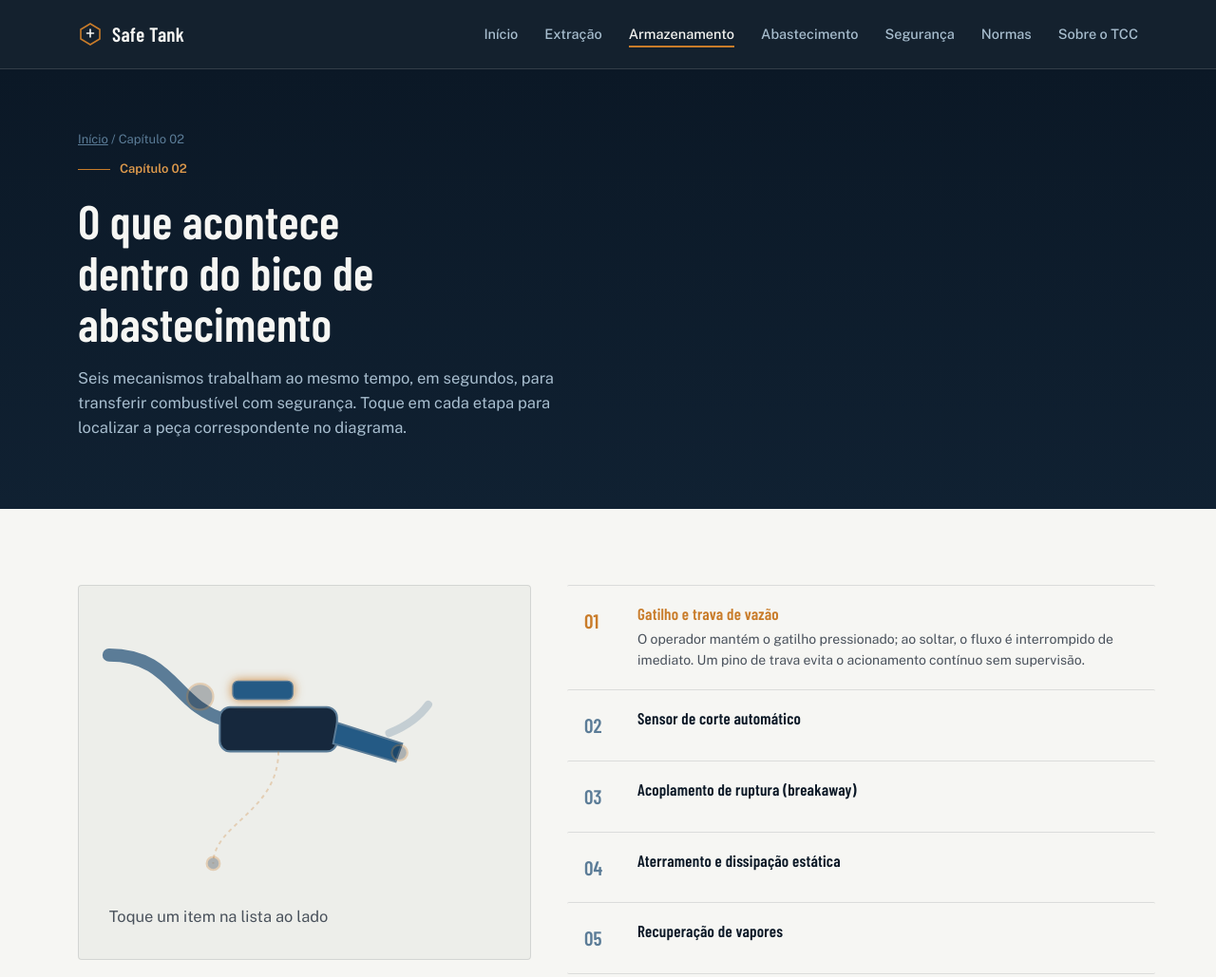
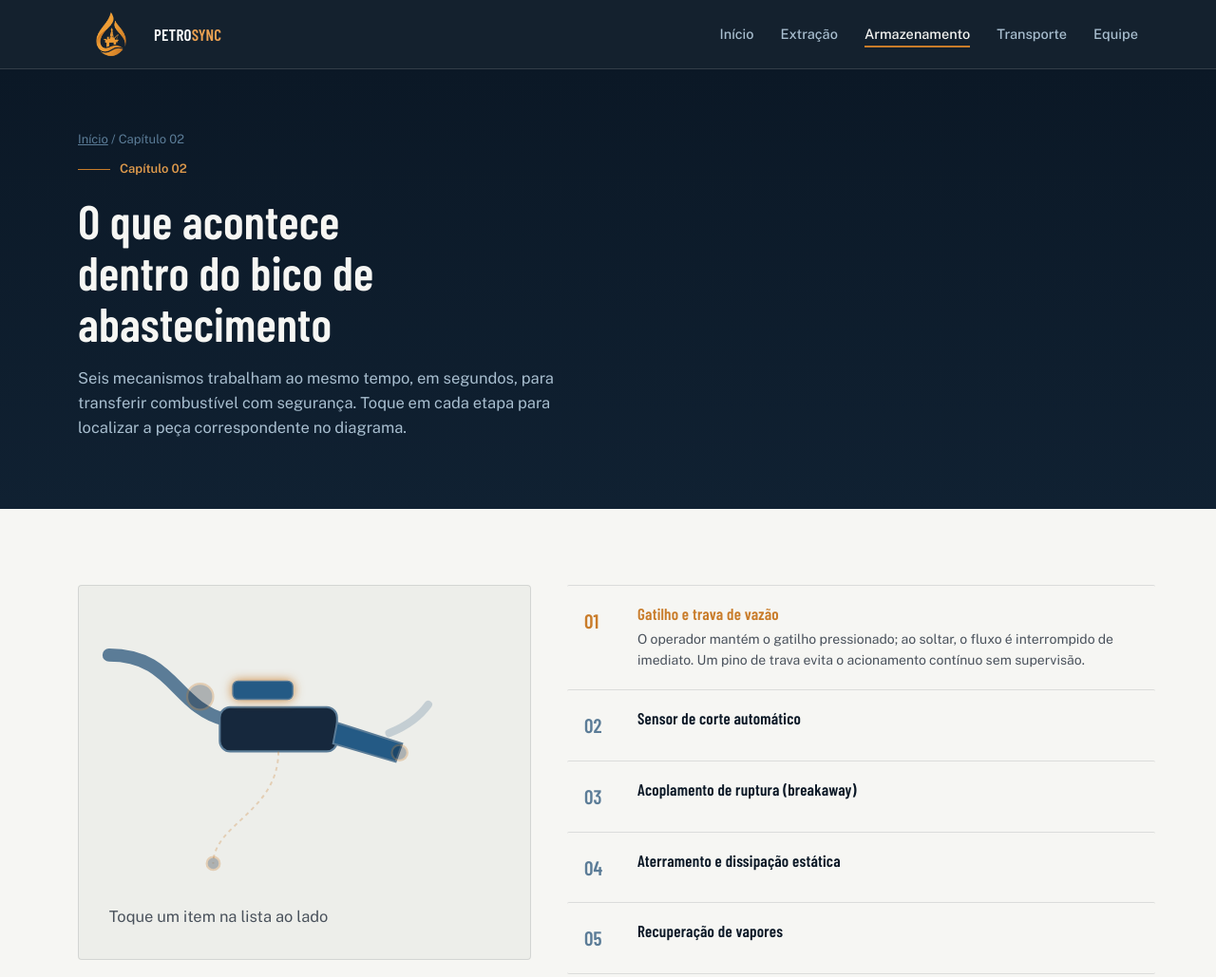
Before and after one commit to Miguelbrito20323-blip/Protocolo-tanque, a plain HTML site: page armazenamento.html in a window 1280 px wide. Shown: the top 1029 px of the page at 95% size. Drawn offline with nearby package versions, Linux system fonts and the light colour scheme.

Commit message:
Correção de navbar em armazenamento

```diff
--- a/armazenamento.html
+++ b/armazenamento.html
@@ -1,15 +1,18 @@
 <!DOCTYPE html>
 <html lang="pt-BR">
+
 <head>
   <meta charset="UTF-8">
   <meta name="viewport" content="width=device-width, initial-scale=1.0">
   <title>Abastecimento | Safe Tank</title>
-<meta name="description" content="Trabalho de Conclusão de Curso sobre armazenamento e abastecimento seguro de petróleo e derivados.">
+  <meta name="description"
+    content="Trabalho de Conclusão de Curso sobre armazenamento e abastecimento seguro de petróleo e derivados.">
   <link rel="preconnect" href="https://fonts.googleapis.com">
   <link rel="preconnect" href="https://fonts.gstatic.com" crossorigin>
-<link href="https://fonts.googleapis.com/css2?family=Barlow+Condensed:wght@500;600;700&family=Public+Sans:wght@400;500;600;700&display=swap" rel="stylesheet">
+  <link
+    href="https://fonts.googleapis.com/css2?family=Barlow+Condensed:wght@500;600;700&family=Public+Sans:wght@400;500;600;700&display=swap"
+    rel="stylesheet">
   <style>
-
     :root {
       --navy-900: #0B1826;
       --navy-800: #102132;
@@ -115,6 +118,32 @@
       align-items: center;
       justify-content: space-between;
       height: 72px;
+    }
+
+    .container {
+      display: flex;
+      align-items: center;
+    }
+
+    .container a {
+      text-decoration: none;
+    }
+
+    .nav-logo {
+      height: 70px;
+      width: auto;
+    }
+
+    .petrosync {
+      margin-left: 10px;
+      margin-right: 0;
+      color: #ffffff;
+      font-size: 17px;
+      text-decoration: none;
+    }
+
+    .petrosync span {
+      color: #EBA152;
     }
 
     .brand {
@@ -1219,22 +1248,29 @@
     .page[hidden] {
       display: none;
     }
-
   </style>
 </head>
+
 <body>
-<header><div class="wrap nav-row">
-<a class="brand" href="index.html"><svg class="brand-mark" viewBox="0 0 26 26" fill="none"><path d="M13 2 L23 8 V18 L13 24 L3 18 V8 Z" stroke="#C97C2A" stroke-width="1.6"/><path d="M13 8 V16 M9.5 12 H16.5" stroke="#F6F6F3" stroke-width="1.6" stroke-linecap="round"/></svg>Safe&nbsp;Tank</a>
-<button class="nav-toggle" id="navToggle" aria-label="Abrir menu" aria-expanded="false"><span></span><span></span><span></span></button>
-<nav id="mainNav" aria-label="Navegação principal"><ul>
+  <header>
+    <div class="wrap nav-row">
+      <div class="container">
+        <a href="./index (2).html"><img class="nav-logo" src="./imgs/logo.png" alt="PETROTANk"></a>
+        <a href="./index (2).html">
+          <H3 class="petrosync">PETRO<span>SYNC</span></H3>
+        </a>
+      </div>
+      <nav id="mainNav" aria-label="Navegação principal">
+        <ul>
           <li><a href="index (2).html">Início</a></li>
           <li><a href="extracao.html">Extração</a></li>
           <li><a href="armazenamento.html">Armazenamento</a></li>
-<li><a href="abastecimento.html">Abastecimento</a></li>
-<li><a href="seguranca.html">Segurança</a></li>
-<li><a href="normas.html">Normas</a></li>
-<li><a href="sobre.html">Sobre o TCC</a></li>
-</ul></nav></div></header>
+          <li><a href="transporte.html">Transporte</a></li>
+          <li><a href="sobre.html">Equipe</a></li>
+        </ul>
+      </nav>
+    </div>
+  </header>
   <main>
 
     <section class="page-hero">
@@ -1251,15 +1287,23 @@
         <div class="nozzle-wrap">
           <div class="nozzle-diagram">
             <svg class="nozzle-svg" fill="none" viewbox="0 0 320 260">
-<path d="M10 40 C 60 40, 60 80, 100 90" fill="none" stroke="#5B7C97" stroke-linecap="round" stroke-width="10"></path>
-<rect fill="#16283D" height="34" rx="8" stroke="#5B7C97" stroke-width="1.5" width="90" x="95" y="80"></rect>
+              <path d="M10 40 C 60 40, 60 80, 100 90" fill="none" stroke="#5B7C97" stroke-linecap="round"
+                stroke-width="10"></path>
+              <rect fill="#16283D" height="34" rx="8" stroke="#5B7C97" stroke-width="1.5" width="90" x="95" y="80">
+              </rect>
               <rect fill="#245A85" height="14" id="pt-lever" rx="4" stroke="#5B7C97" width="46" x="105" y="60"></rect>
-<circle cx="80" cy="72" fill="#0B1826" id="pt-breakaway" r="10" stroke="#C97C2A" stroke-width="1.6"></circle>
-<path d="M185 92 L235 108 L230 122 L182 108 Z" fill="#245A85" id="pt-spout" stroke="#5B7C97" stroke-width="1.4"></path>
-<circle cx="233" cy="115" fill="#0B1826" id="pt-sensor" r="6" stroke="#C97C2A" stroke-width="1.6"></circle>
-<path d="M140 114 C 140 160, 90 170, 90 200" fill="none" id="pt-ground" stroke="#C97C2A" stroke-dasharray="3 3" stroke-width="1.4"></path>
-<circle cx="90" cy="200" fill="#0B1826" id="pt-groundpoint" r="5" stroke="#C97C2A" stroke-width="1.6"></circle>
-<path d="M225 100 Q 245 92 255 78" fill="none" id="pt-vapor" opacity="0.55" stroke="#5B7C97" stroke-linecap="round" stroke-width="6"></path>
+              <circle cx="80" cy="72" fill="#0B1826" id="pt-breakaway" r="10" stroke="#C97C2A" stroke-width="1.6">
+              </circle>
+              <path d="M185 92 L235 108 L230 122 L182 108 Z" fill="#245A85" id="pt-spout" stroke="#5B7C97"
+                stroke-width="1.4"></path>
+              <circle cx="233" cy="115" fill="#0B1826" id="pt-sensor" r="6" stroke="#C97C2A" stroke-width="1.6">
+              </circle>
+              <path d="M140 114 C 140 160, 90 170, 90 200" fill="none" id="pt-ground" stroke="#C97C2A"
+                stroke-dasharray="3 3" stroke-width="1.4"></path>
+              <circle cx="90" cy="200" fill="#0B1826" id="pt-groundpoint" r="5" stroke="#C97C2A" stroke-width="1.6">
+              </circle>
+              <path d="M225 100 Q 245 92 255 78" fill="none" id="pt-vapor" opacity="0.55" stroke="#5B7C97"
+                stroke-linecap="round" stroke-width="6"></path>
               <text fill="#4A525C" font-family="Public Sans" font-size="12" x="10" y="245">Toque um item na lista ao
                 lado</text>
             </svg>
@@ -1325,10 +1369,12 @@
 
   </main>
 
-<footer><div class="wrap foot-row">
+  <footer>
+    <div class="wrap foot-row">
       <span>© 2026 — Trabalho de Conclusão de Curso sobre armazenamento e abastecimento seguro de petróleo.</span>
       <a href="sobre.html">Sobre o projeto e a equipe →</a>
-</div></footer>
+    </div>
+  </footer>
 
 
   <script>
@@ -1449,4 +1495,5 @@ document.addEventListener('DOMContentLoaded', () => {
   </script>
 
 </body>
+
 </html>
```
Lines whose indentation alone changed are shown as unchanged.
